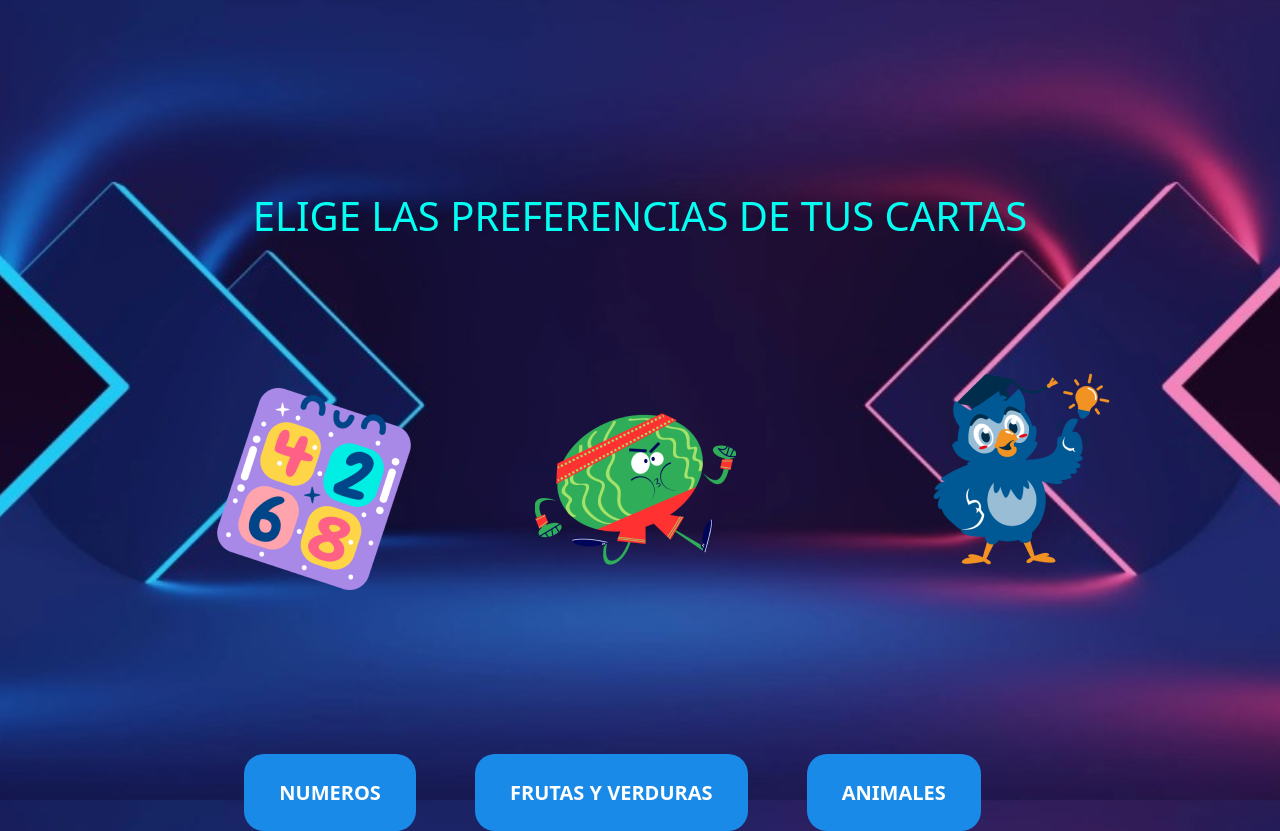
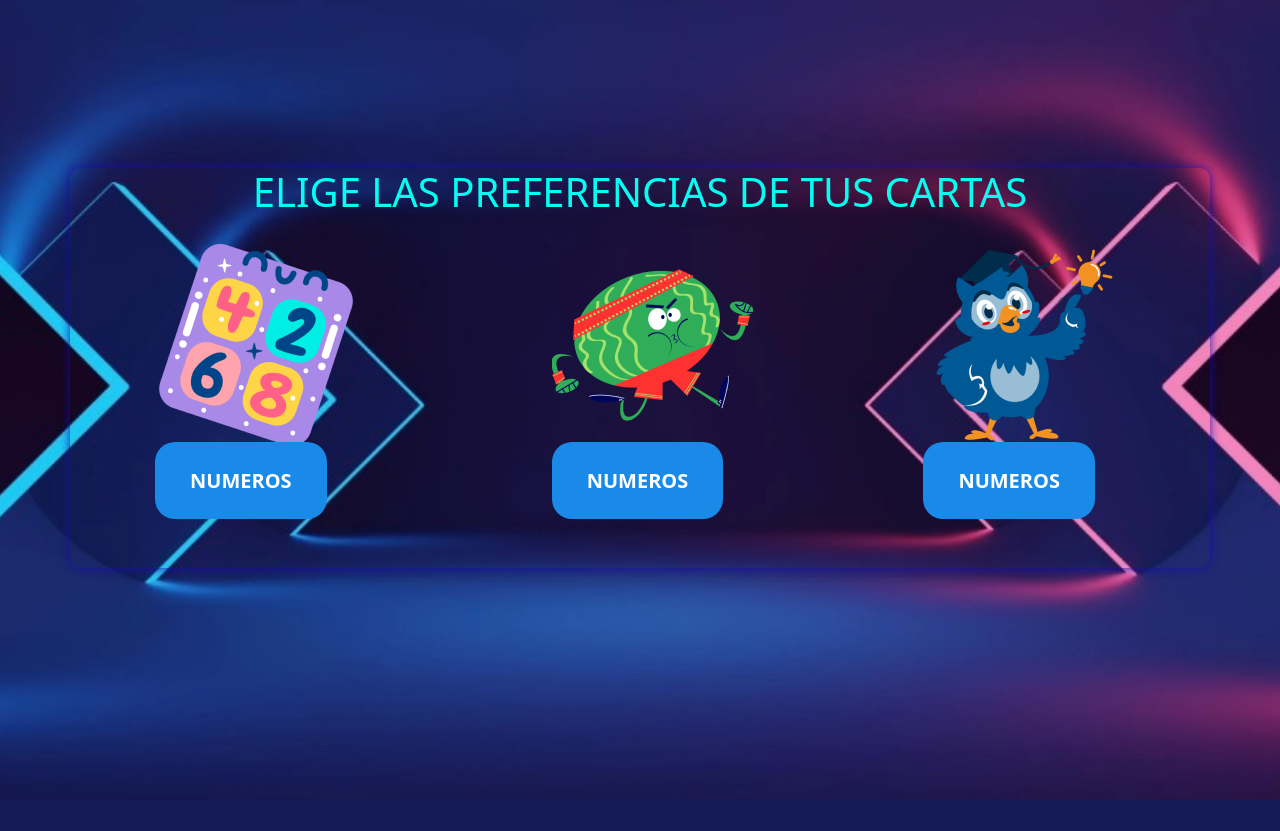
Before and after one commit to DanielBata25/Juego-Arcade-Memory, a PHP site: page /opciones.html in a window 1280 px wide. After the commit the page ends 800 px from the top, so only its background shows below. Run offline with PHP 8.4, Linux system fonts and the light colour scheme.

Commit message:
31/08/2024-OPCIONES

```diff
--- a/Video-juego/css/styles.css
+++ b/Video-juego/css/styles.css
@@ -15,7 +15,13 @@ body {
 	position: relative;
 	transition-duration: 3s;
 }
+.conta{
+	background-color:transparent;
 
+    border-radius: 10px;
+    box-shadow: 0 0 10px rgba(24, 13, 175, 0.892);
+
+}
 .btn-1 {
 	margin-right: 55px;
 	border-radius: 20px;
@@ -27,7 +33,17 @@ body {
 	font-size: 20px;
 	transition: .4s ease;
 }
-
+.btn-2 {
+	margin-right: 30px;
+	border-radius: 20px;
+	background-color: rgb(25, 138, 231);
+	padding: 25px 35px;
+	text-decoration: none;
+	color: white;
+	font-weight: 600;
+	font-size: 20px;
+	transition: .4s ease;
+}
 .btn-1:hover {
 	box-shadow: 0 0 10px blue,
 		        0 0 30px blue,
@@ -71,12 +87,9 @@ body {
 	font-size: 1.5em;
 }
 .numeros2 img{
-	float: right;
-	right: 0%;
+
 	margin: 20px 20px 20px 20px;
 }
-.fruta2{
-	float:left;
-	left: 30%;
-	margin: 20px 10px 5px 0px;
+.pci{
+	margin-left: 25px;
 }
--- a/Video-juego/opciones.html
+++ b/Video-juego/opciones.html
@@ -12,25 +12,29 @@
     <link rel="stylesheet" href="css/styles.css">
 </head>
 <body>
-    <div class="container text-center">
-        <br><br><br><br><br><br>
+    <br><br><br><br><br>
+    <div class="container text-center conta ">
         <h1 class="mt-5 text-center lola">ELIGE LAS PREFERENCIAS DE TUS CARTAS</h1>
-        <br><br><br><br><br>
         <div class="row">
+
             <div class="col numeros2">
-                <img src="img/numeros.png"alt="">
+                <img src="img/numeros.png">
+                <a class="btn-2" href="" role="button">NUMEROS</a>
             </div>
-            <div class="col fruta2">
-                <img src="img/ftuta.png"alt="">
+            <div class="col numeros2 pci">
+                <img src="img/ftuta.png">
+                <a class="btn-2" href="" role="button">NUMEROS</a>
             </div>
-            <div class="col">
-                <img src="img/animal.png"alt="">
+            <div class="col numeros2">
+                <img src="img/animal.png">
+                <a class="btn-2" href="" role="button">NUMEROS</a>
             </div>
+
         </div>
-        <br><br><br><br><br><br><br>
-        <a class="btn-1" href="" role="button">NUMEROS</a>
-        <a class="btn-1" href="" role="button">FRUTAS Y VERDURAS</a>
-        <a class="btn-1" href="" role="button">ANIMALES</a>
+        <br><br><br>
+
+
+
     </div>
     <!-- Js Plugins -->
 </body>
```
Also changed, not shown: Video-juego/123.html (deleted, +0 -73 lines).
